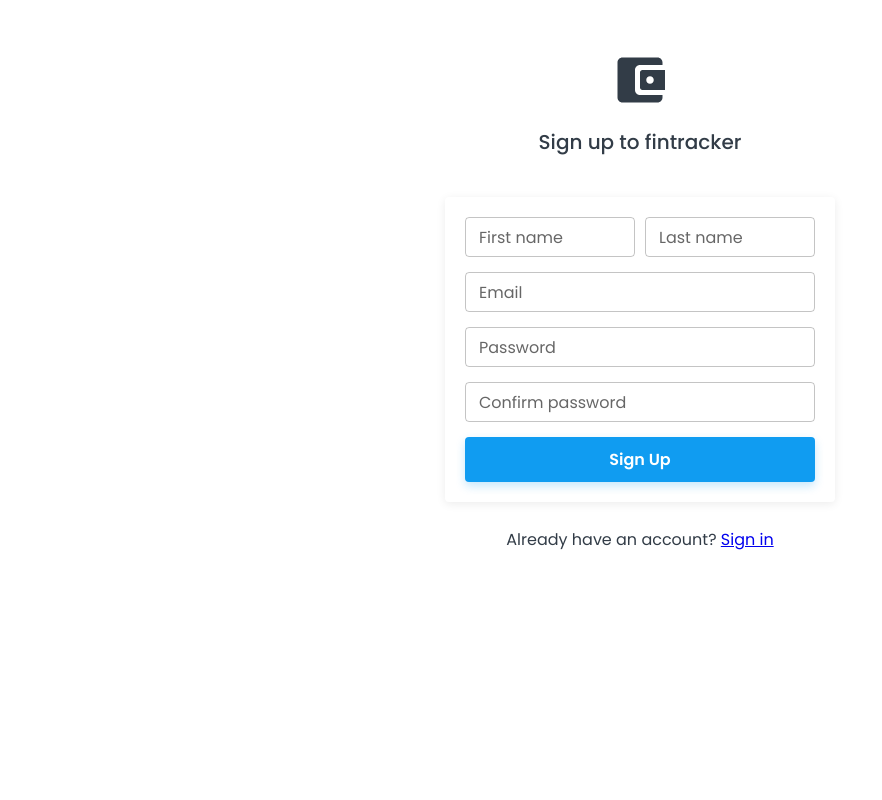
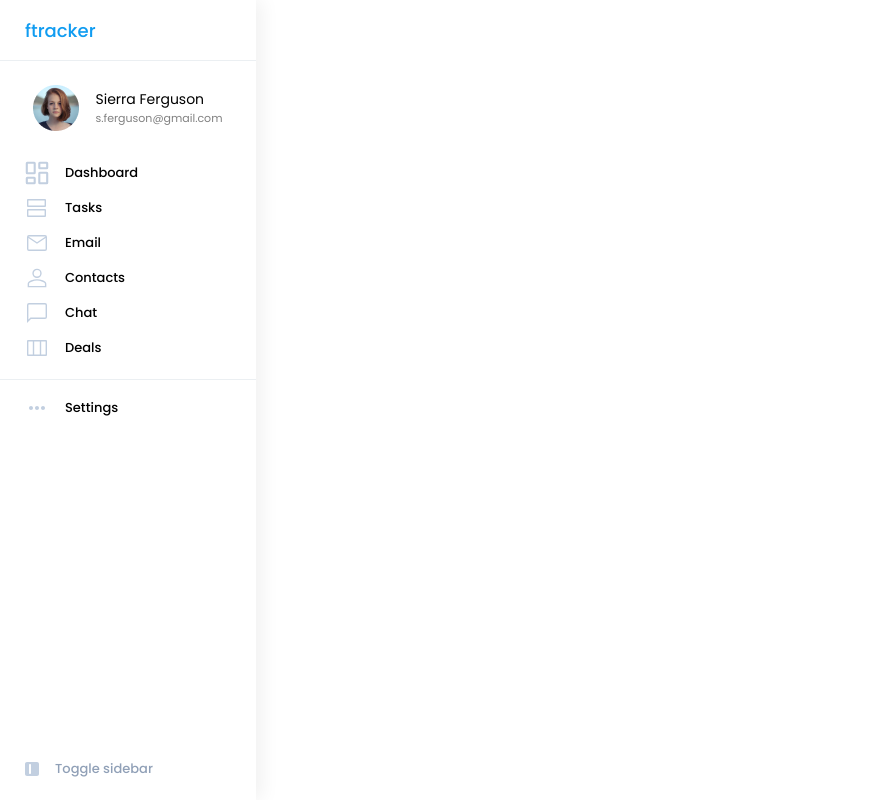
Before and after one commit to MChuduk/ftracker-front, a React (Create React App) app: page / in a window 1280 px wide. Shown: the whole page, without its empty margins (0-882 px from the left). Built offline with nearby package versions, Linux system fonts and the light colour scheme.

Commit message:
Add styles to SignUpForm

```diff
--- a/src/App.js
+++ b/src/App.js
@@ -3,8 +3,8 @@ import Sidebar from './components/Sidebar';
 
 function App() {
   return (
-    <StartPage />
-    // <Sidebar />
+    // <StartPage />
+     <Sidebar />
   );
 }
 
--- /dev/null
+++ b/src/components/Forms/SignUpForm/SignUpForm.module.scss
@@ -0,0 +1,5 @@
+.wrapper {
+    display: flex;
+    align-items: center;
+    justify-content: center;
+}
--- a/src/components/Forms/SignUpForm/index.js
+++ b/src/components/Forms/SignUpForm/index.js
@@ -1,5 +1,7 @@
+import styles from "./SignUpForm.module.scss";
+
 function SignUpForm() {
-
+  return <div className={styles.wrapper}>123</div>;
 }
 
 export default SignUpForm;
```
